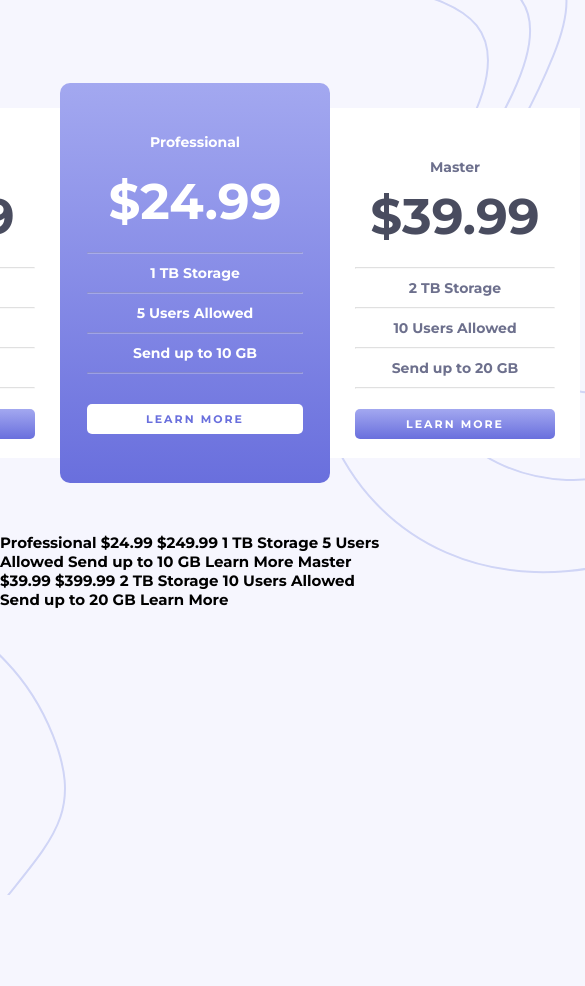
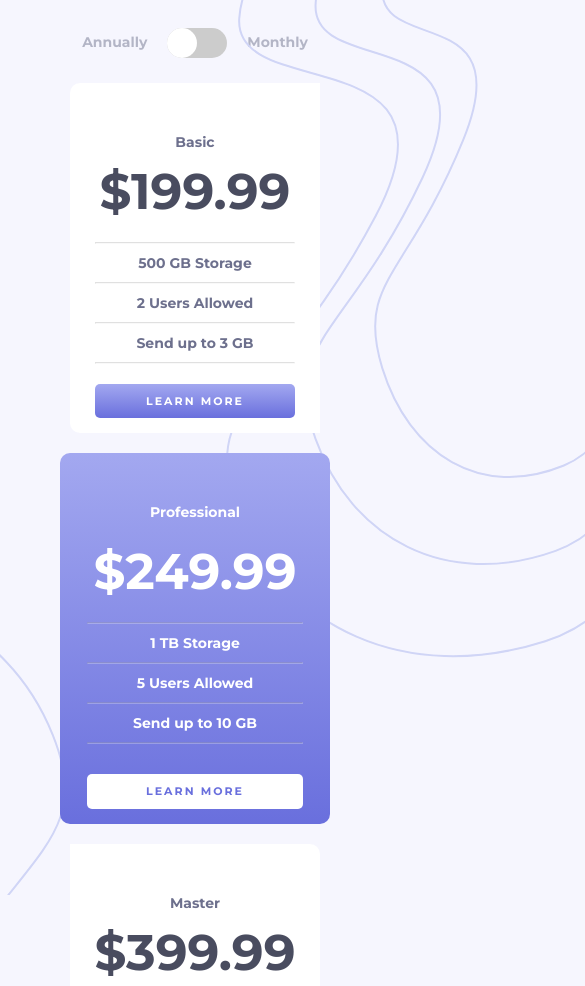
Before and after one commit to weldersalvador/html-css-javascript, a plain HTML site: page projetos/pricing-component-with-toggle-master/index.html in a window 390 px wide. Shown: the top 986 px of the page, 585 px wide, since content can reach past the window. Before the commit the page ends 895 px from the top, so only its background shows below. Drawn offline with Linux system fonts and the light colour scheme.

Commit message:
finalização

```diff
--- a/projetos/pricing-component-with-toggle-master/index.html
+++ b/projetos/pricing-component-with-toggle-master/index.html
@@ -13,12 +13,20 @@
   <img src="images/bg-top.svg" alt="" id="top">
   <img src="images/bg-bottom.svg" alt="" id="bottom">
   <h1>Our Pricing</h1>
+  <div id="btn-switch">
+    <p>Annually</p>
+    <label class="switch">
+    <input type="checkbox" id="switch" onclick="ativado()">
+      <span class="slider"></span>
+    </label>
+    <p>Monthly</p>
+  </div>
   <!--Annually
   Monthly-->
   <main>
-    <div class="second">
+    <div class="second" id="second1">
       <p>Basic</p>
-      <h2 class="value">&dollar;19.99</h2>
+      <h2 class="value" id="value1">&dollar;199.99</h2>
       <hr>
       <p>500 GB Storage</p>
       <hr>
@@ -30,7 +38,7 @@
     </div>
     <div class="principal">
       <p class="details">Professional</p>
-      <h2 class="value">&dollar;24.99</h2>
+      <h2 class="value" id="value2">&dollar;249.99</h2>
       <hr>
       <p class="details">1 TB Storage</p>
       <hr>
@@ -40,9 +48,9 @@
       <hr>
       <input type="button" value="LEARN MORE">
     </div>
-    <div class="second">
+    <div class="second" id="second2">
       <p>Master</p>
-      <h2 class="value">&dollar;39.99</h2>
+      <h2 class="value" id="value3">&dollar;399.99</h2>
       <hr>
       <p>2 TB Storage</p>
       <hr>
@@ -53,27 +61,6 @@
       <input type="button" value="LEARN MORE">
     </div>
   </main>
-
-
-
-
-
-
-  Professional
-  &dollar;24.99
-  &dollar;249.99
-  1 TB Storage
-  5 Users Allowed
-  Send up to 10 GB
-  Learn More
-
-  Master
-  &dollar;39.99
-  &dollar;399.99
-  2 TB Storage
-  10 Users Allowed
-  Send up to 20 GB
-  Learn More
-
+  <script src="scripts.js"></script>
 </body>
 </html>
--- /dev/null
+++ b/projetos/pricing-component-with-toggle-master/scripts.js
@@ -0,0 +1,15 @@
+const value1 = document.getElementById('value1')
+const value2 = document.getElementById('value2')
+const value3 = document.getElementById('value3')
+const button = document.getElementById('switch')
+function ativado(){
+    if (button.checked){
+        value1.innerHTML = '&dollar;19.99'
+        value2.innerHTML = '&dollar;24.99'
+        value3.innerHTML = '&dollar;39.99'
+    }else{
+        value1.innerHTML = '&dollar;199.99'
+        value2.innerHTML = '&dollar;249.99'
+        value3.innerHTML = '&dollar;399.99'
+    }
+}
--- a/projetos/pricing-component-with-toggle-master/style.css
+++ b/projetos/pricing-component-with-toggle-master/style.css
@@ -21,6 +21,13 @@ img{
     z-index: 0;
     min-width: 100px;
 }
+#btn-switch{
+    margin-top: 40px;
+    display: flex;
+}
+#btn-switch p{
+    color: hsl(234, 14%, 74%);
+}
 #bottom{
     top: 70%;
     right: 83%;
@@ -30,8 +37,45 @@ img{
     bottom: 32%;
 }
 h1{
-    margin-top: -300px;
-    margin-bottom: 60px;
+    color: hsl(233, 13%, 49%);
+}
+.switch{
+    position: relative;
+    display: inline-block;
+    width: 60px;
+    height: 30px;
+    margin-top: -5px;
+    margin-left: 20px;
+    margin-right: 20px;
+}
+.slider{
+    position: absolute;
+    cursor: pointer;
+    top: 0;
+    right: 0;
+    left: 0;
+    bottom: 0;
+    background-color: #ccc;
+    transition: 0.4s;
+    border-radius: 34px;
+}
+.switch input{display:none}
+.slider:before{
+    position: absolute;
+    content: "";
+    height: 30px;
+    width: 30px;
+    left: 0px;
+    bottom: 0px;
+    background-color: white;
+    transition: 0.4s;
+    border-radius: 50px;
+}
+#switch:checked + .slider{
+    background-image: linear-gradient(hsl(236, 72%, 79%) , hsl(237, 63%, 64%));
+}
+#switch:checked + .slider:before{
+    transform: translateX(35px);
 }
 main{
     display: flex;
@@ -61,7 +105,7 @@ main{
     width: 80%;
     border: none;
     margin-top: 30px;
-    height: 30px;
+    height: 35px;
     border-radius: 5px;
     background-color: white;
     font-family: 'Montserrat', sans-serif;
@@ -70,6 +114,16 @@ main{
     letter-spacing: 2px;
     font-size: 11px;
     font-weight: lighter;
+}
+.principal input:hover{
+    color: white;
+    border: 1px solid white;
+    background: none;
+}
+.second input:hover{
+    background: none;
+    border: 1px solid hsla(237, 63%, 64%, 0.486);
+    color: hsl(237, 63%, 64%);
 }
 .second{
     display: flex;
@@ -94,16 +148,22 @@ main{
 .second input{
     width: 80%;
     margin-top: 20px;
-    height: 30px;
+    height: 35px;
     border: none;
     border-radius: 5px;
-    background-image: linear-gradient(hsl(236, 72%, 79%) , hsl(237, 63%, 64%));
+    background: linear-gradient(hsl(236, 72%, 79%) , hsl(237, 63%, 64%));
     color: white;
     cursor: pointer;
     letter-spacing: 2px;
     font-family: 'Montserrat', sans-serif;
     font-size: 11px;
     font-weight: lighter;
+}
+#second1{
+    border-radius: 10px 0 0 10px;
+}
+#second2{
+    border-radius: 0 10px 10px 0;
 }
 p{
     font-size: 14px;
@@ -117,3 +177,30 @@ hr{
     color: white;
     padding: 10px 0;
 }
+@media (max-width: 800px){
+    body{
+        display: flex;
+        align-items: center;
+        justify-content: center;
+    }
+    main{
+        display: flex;
+        flex-direction: column;
+    }
+    .principal{
+        margin: 20px 0;
+    }
+    .switch{
+        position: relative;
+        margin-bottom: 330px;
+    }
+    input{
+        margin-bottom: 15px;
+    }
+    #top{
+        left: 58%;
+        top: 0;
+        position: absolute;
+
+    }
+}
```
